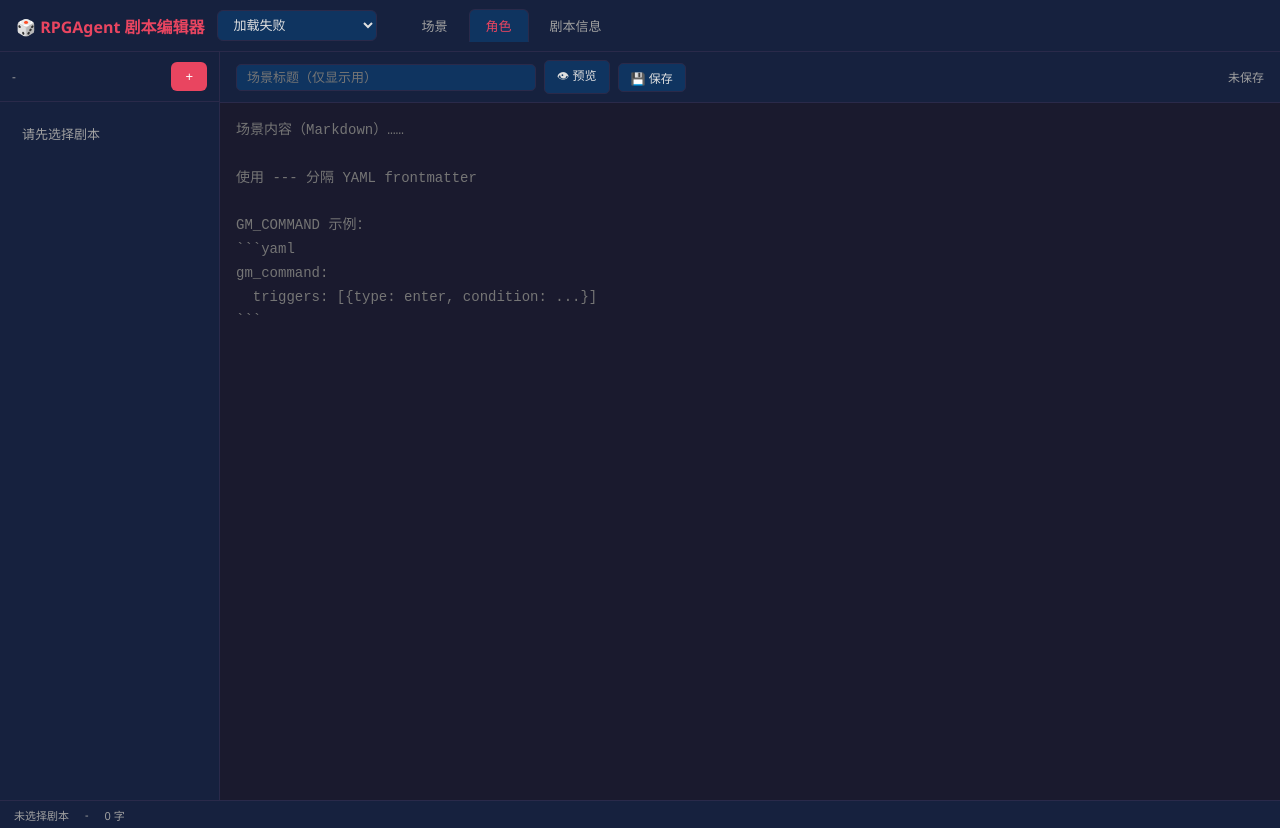
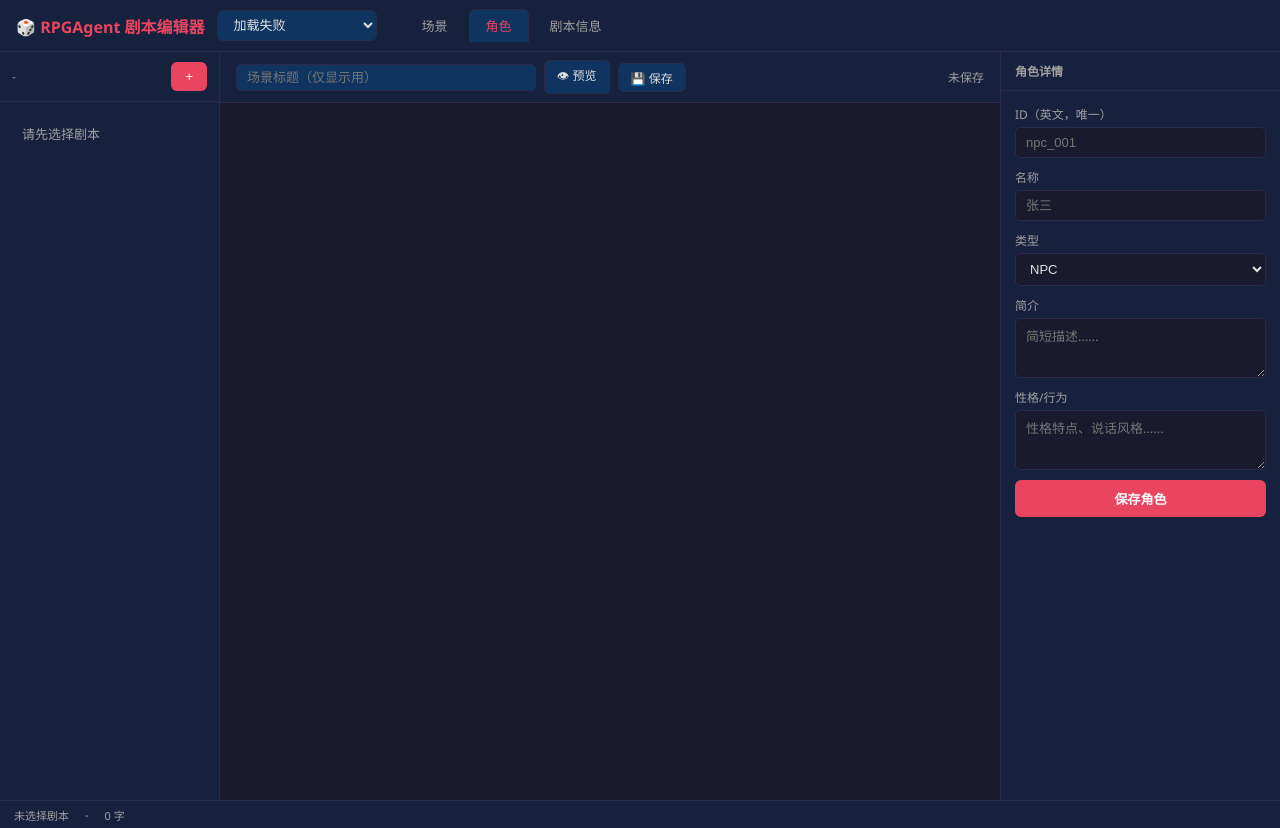
Before and after one commit to gtx1049/RPGAgent, a website: page static/editor.html in a window 1280 px wide. Both pictures are taken after a click on the button "角色". Drawn offline with Linux system fonts and the light colour scheme; no server answers.

Commit message:
fix(editor): 修复Tab切换和+按钮问题
- syncRight()现在根据currentTab决定显示角色面板还是场景编辑器（之前总是显示场景编辑器）
- renderItemList()在未选剧本时也为+按钮设置默认处理器（提示先选剧本）

```diff
--- a/static/editor.html
+++ b/static/editor.html
@@ -247,6 +247,7 @@ function renderItemList() {
   if (!currentGame) {
     list.innerHTML = '<div style="padding:16px;color:var(--text2);font-size:13px">请先选择剧本</div>';
     title.textContent = '-';
+    addBtn.onclick = () => alert('请先选择剧本');
     return;
   }
 
@@ -587,9 +588,19 @@ function extractTitle(content) {
 }
 
 function syncRight() {
-  document.getElementById('right').classList.remove('active');
-  document.getElementById('right-meta').classList.remove('active');
-  document.getElementById('editor-pane').style.display = '';
+  if (currentTab === 'characters') {
+    // Show character panel, hide scene editor
+    document.getElementById('right').classList.add('active');
+    document.getElementById('right-meta').classList.remove('active');
+    document.getElementById('editor-pane').style.display = 'none';
+    document.getElementById('right-header').textContent = '角色详情';
+  } else {
+    // Show scene editor, hide character panel
+    document.getElementById('right').classList.remove('active');
+    document.getElementById('right-meta').classList.remove('active');
+    document.getElementById('editor-pane').style.display = '';
+    document.getElementById('right-header').textContent = '角色详情';
+  }
   document.getElementById('content-editor').value = '';
   document.getElementById('scene-title-input').value = '';
   document.getElementById('sb-item').textContent = '-';
```
